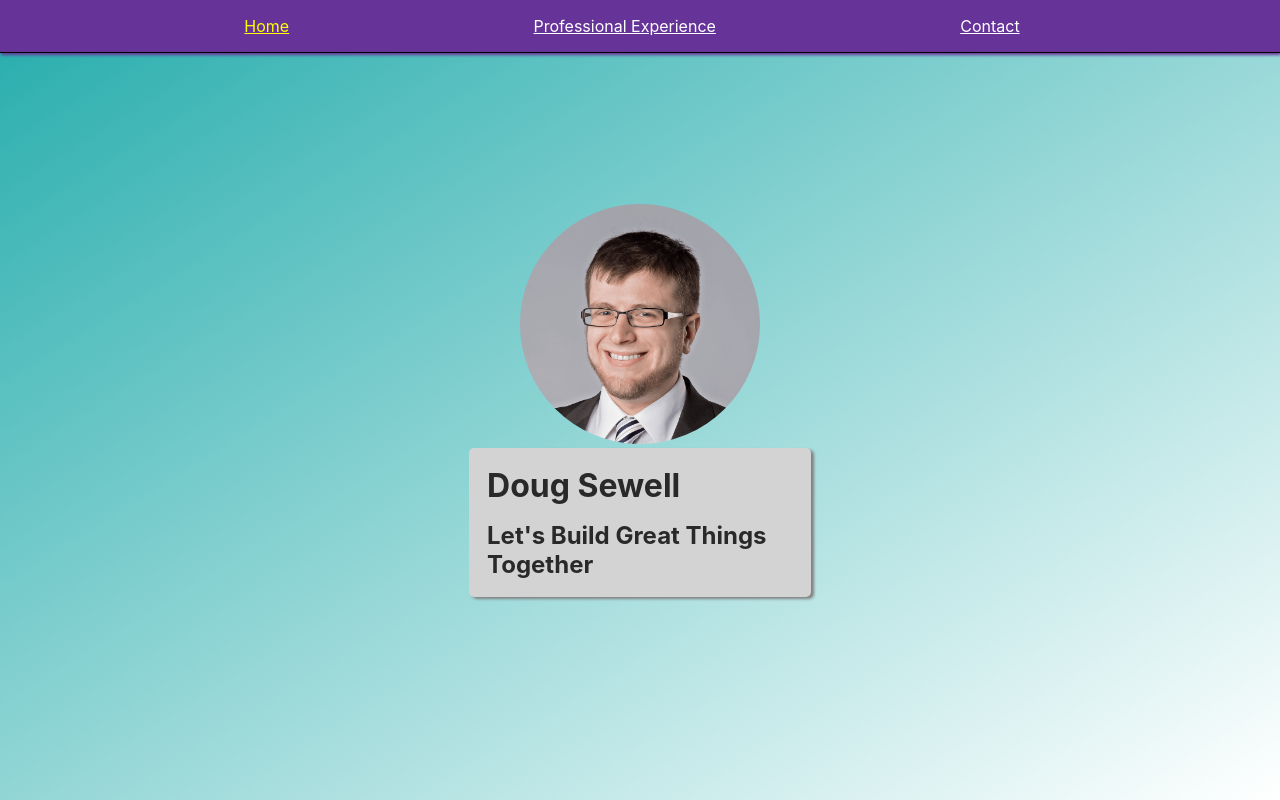
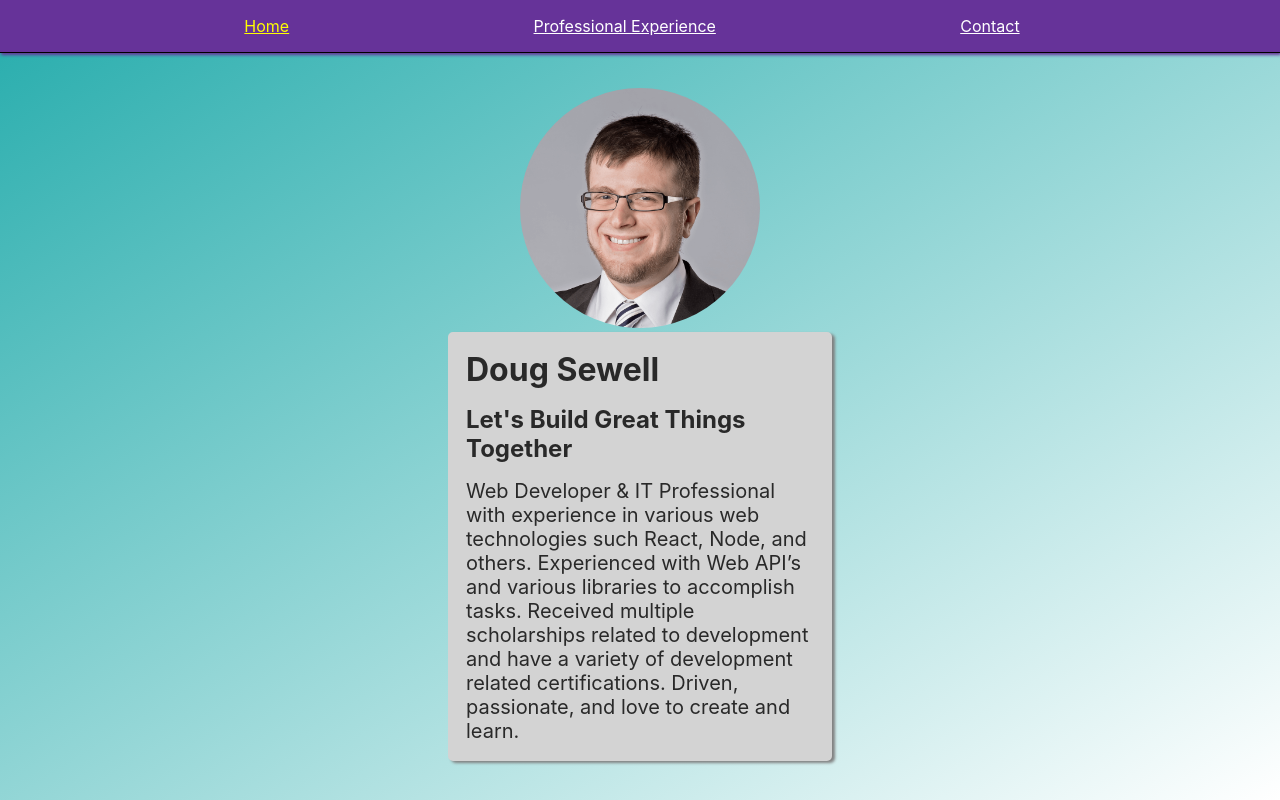
Before and after one commit to Doug-Sewell/portfolio-site, a React (Create React App) app: page / in a window 1280 px wide. Built offline with nearby package versions, Linux system fonts and the light colour scheme.

Commit message:
Added professional introduction and tweaked styling so that the profile photo wasn't covered by the navigation bar.

```diff
--- a/src/Components/Header/Header.js
+++ b/src/Components/Header/Header.js
@@ -13,6 +13,10 @@ const Header = () => (
                 <Card>
                     <h1>Doug Sewell</h1>
                     <h2 className={classes.SubHeader}>Let's Build Great Things Together</h2>
+                    <p>Web Developer &amp; IT Professional with experience in various web technologies such React, Node, and
+others. Experienced with Web API’s and various libraries to accomplish tasks. Received multiple
+scholarships related to development and have a variety of development related certifications. Driven,
+passionate, and love to create and learn.</p>
                 </Card>
             </div>
         </div>
--- a/src/Components/Header/Header.module.css
+++ b/src/Components/Header/Header.module.css
@@ -1,6 +1,7 @@
 .headerContainer {
     display:flex;
     min-height:100vh;
+    padding-top:3rem;
 }
 
 .headerContainer {
@@ -18,12 +19,13 @@
 
 .HeaderCard {
     width:80%;
+    max-width:30rem;
 }
 
 .photoContainer {
     max-width:15rem;
 }
 
-h1 {
+h1, h2 {
     margin-bottom:1rem;
 }
```
